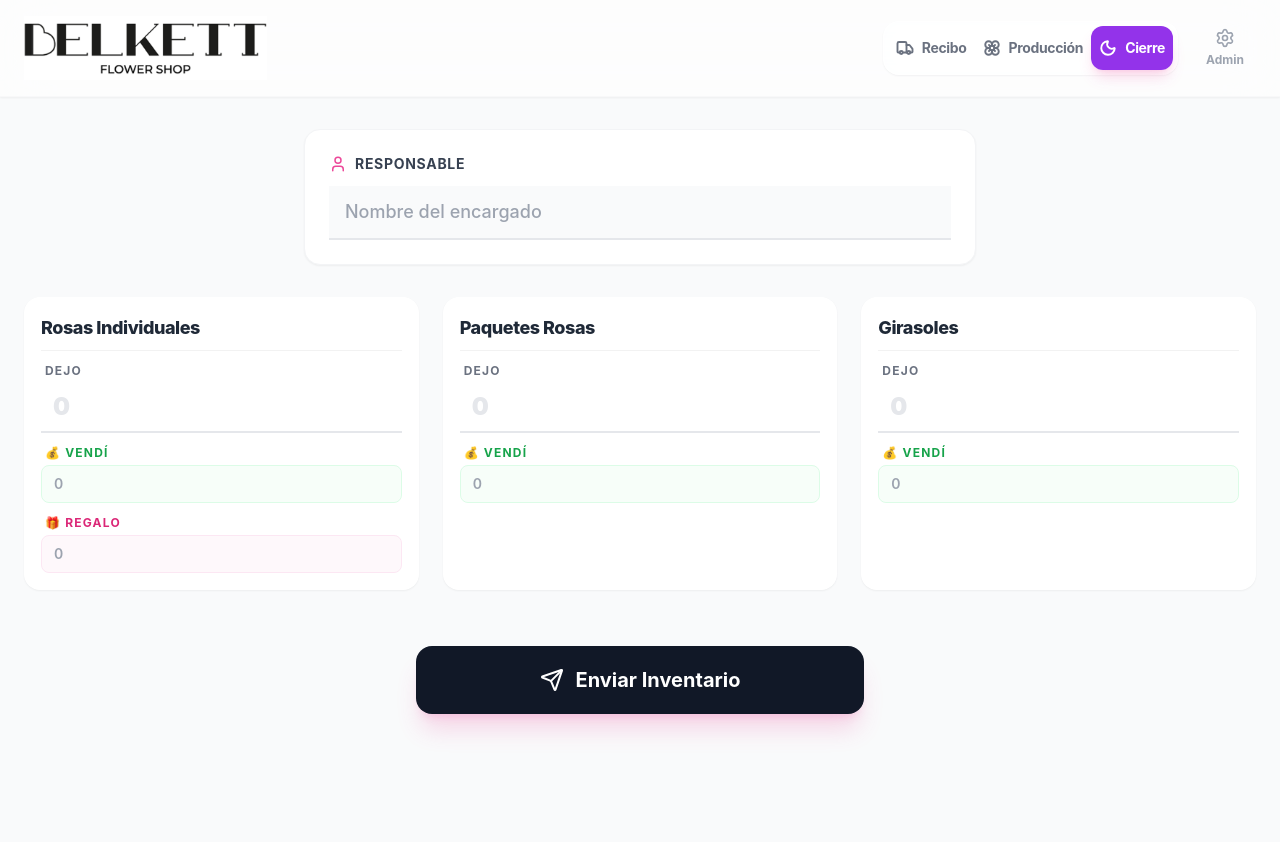
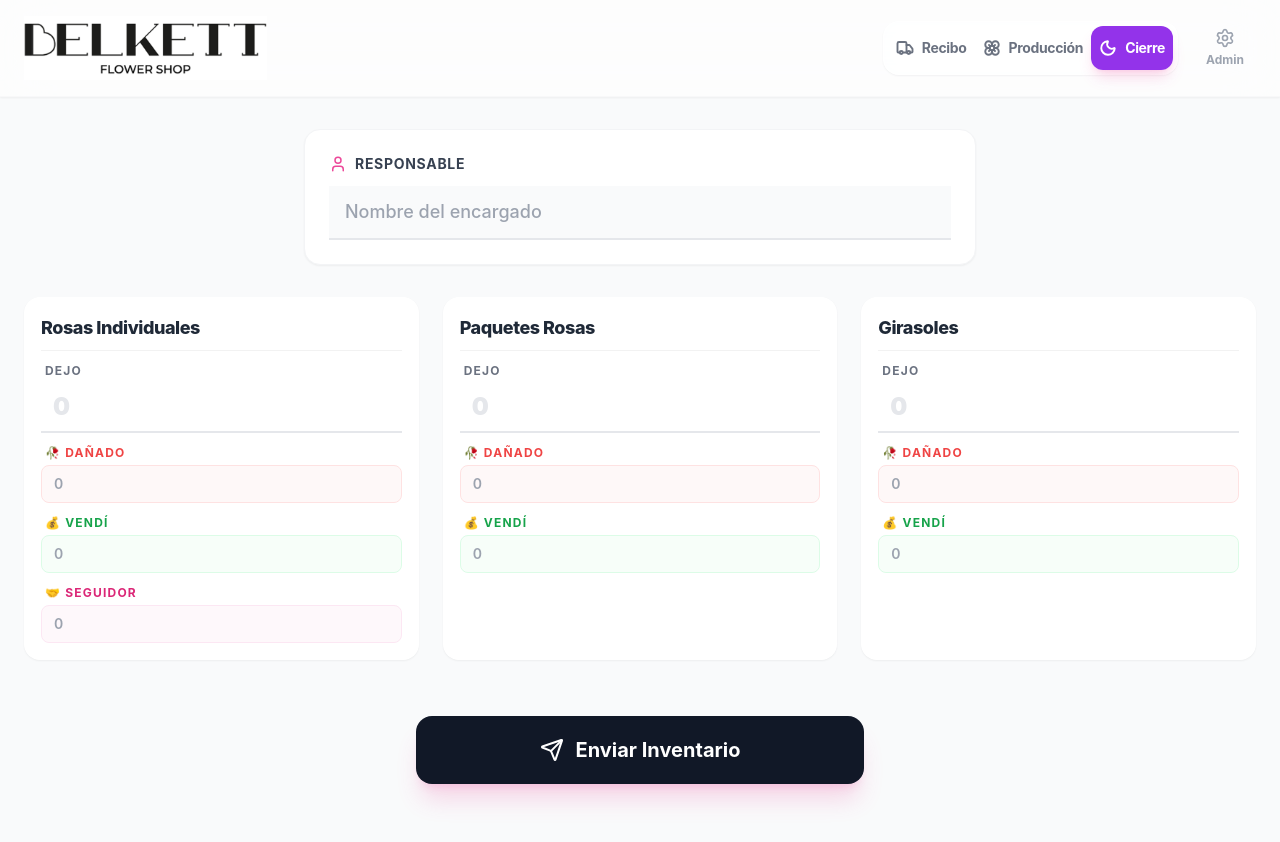
Before and after one commit to jisilva10/Belkett-Web, a React (Vite) app: page / in a window 1280 px wide. Both pictures are taken after a click on the button "Cierre". Shown: the top 842 px of the page. Built offline with nearby package versions, Linux system fonts and the light colour scheme.

Commit message:
Refine Production and Closing mode fields

```diff
--- a/src/components/FlowerInputGroup.jsx
+++ b/src/components/FlowerInputGroup.jsx
@@ -50,8 +50,8 @@ export function FlowerInputGroup({
                 </div>
 
                 <AnimatePresence>
-                    {/* Danado Input - Visible in Production only as requested */}
-                    {mode === 'produccion' && (
+                    {/* Danado Input - Moved to Closing as requested */}
+                    {mode === 'cierre' && (
                         <Motion.div
                             initial={{ height: 0, opacity: 0 }}
                             animate={{ height: 'auto', opacity: 1 }}
@@ -94,8 +94,8 @@ export function FlowerInputGroup({
                         </Motion.div>
                     )}
 
-                    {/* Seguidor Input - Visible in Production (for Rosas) and Closing (for Rosas) */}
-                    {hasSeguidor && (mode === 'produccion' || mode === 'cierre') && (
+                    {/* Seguidor Input - Visible only in Closing */}
+                    {hasSeguidor && mode === 'cierre' && (
                         <Motion.div
                             initial={{ height: 0, opacity: 0 }}
                             animate={{ height: 'auto', opacity: 1 }}
@@ -103,7 +103,7 @@ export function FlowerInputGroup({
                             className="overflow-hidden"
                         >
                             <label className="block text-xs font-bold text-pink-600 uppercase tracking-widest mb-1 ml-1">
-                                🎁 Regalo
+                                {categoryId === 'rosas_individuales' ? '🤝 Seguidor' : '🎁 Regalo'}
                             </label>
                             <input
                                 type="number"
```
